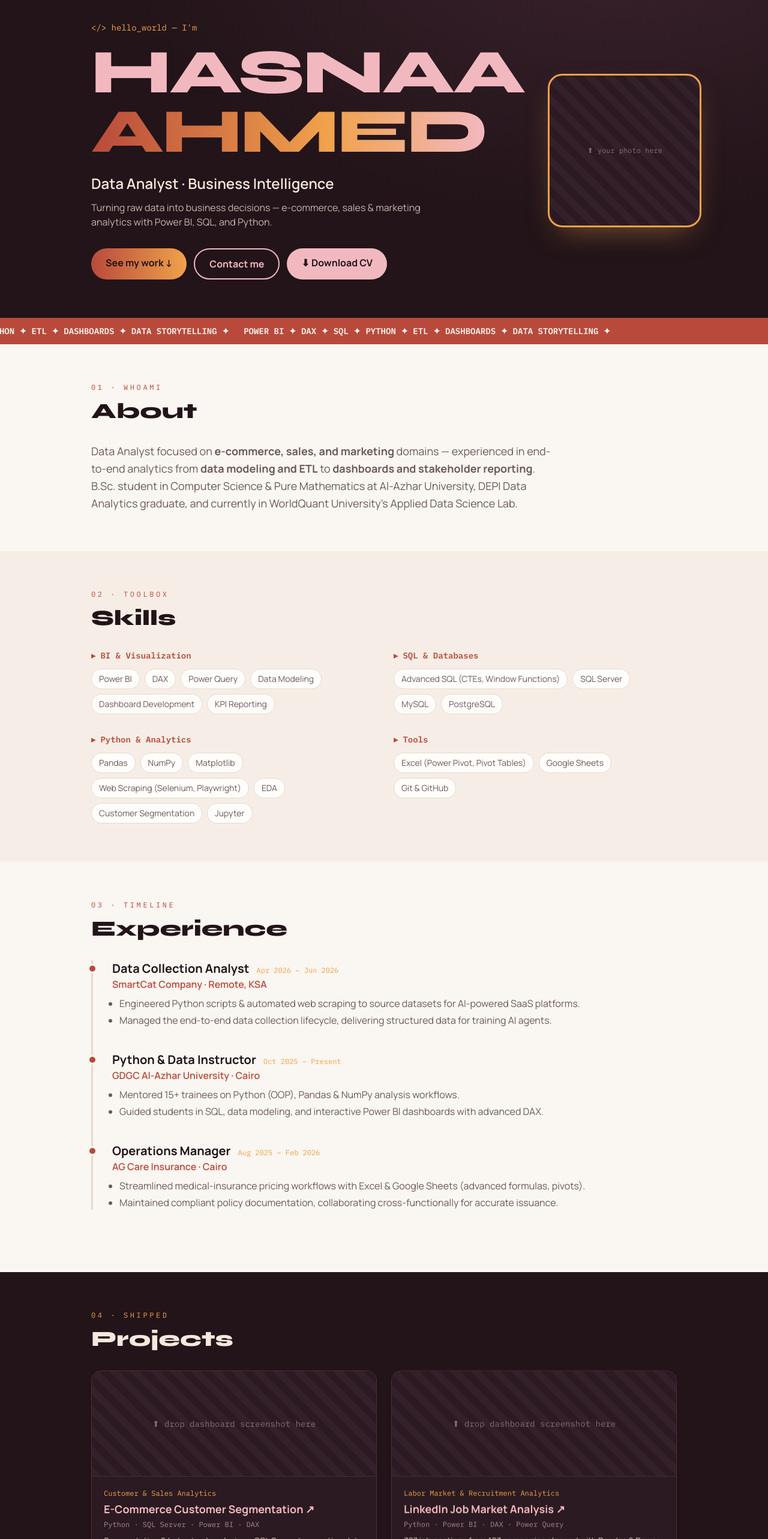
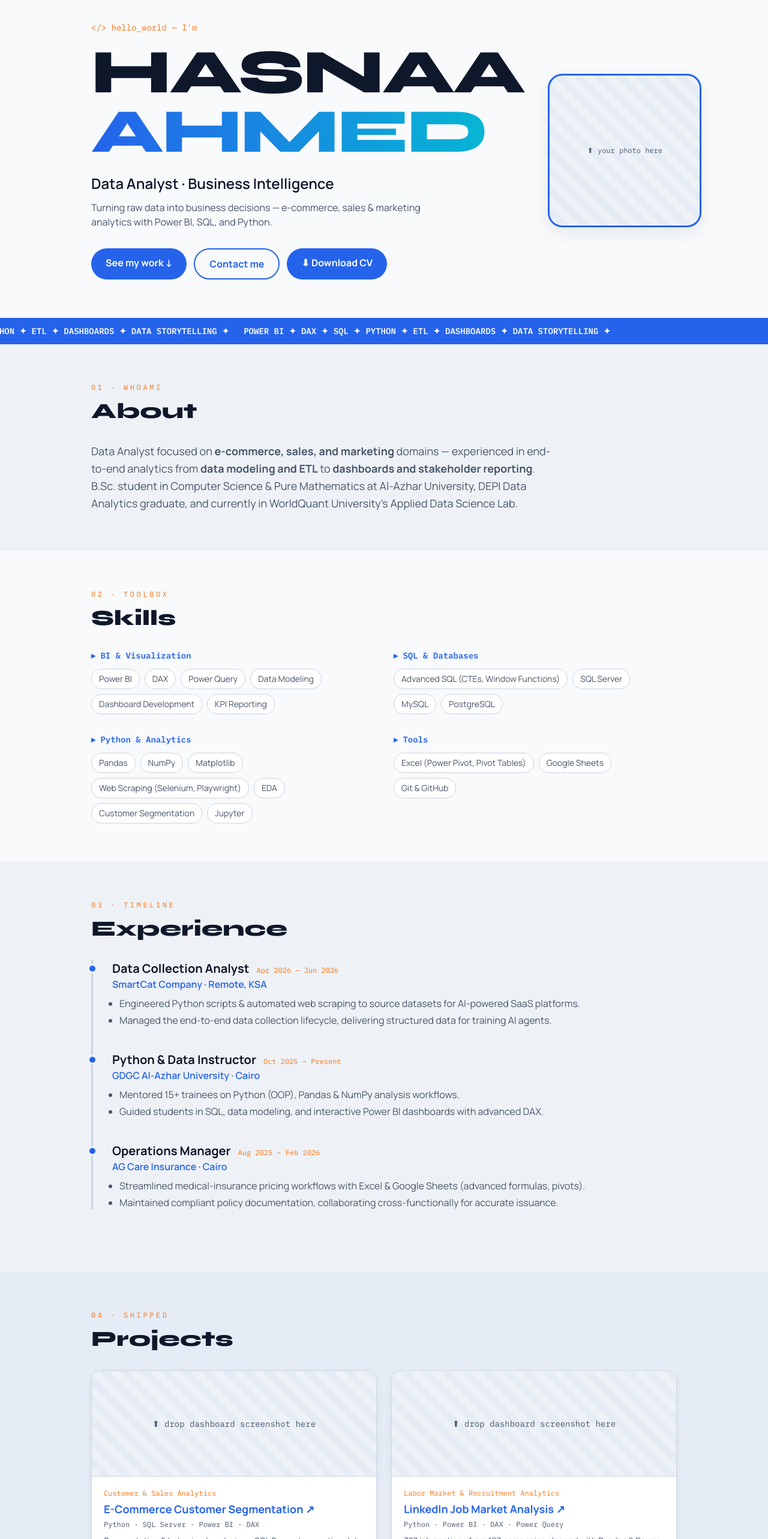
Before and after one commit to evehasnaa/hasnaa_portfolio, a React (Vite) app: page / in a window 1280 px wide. Shown: the part 60-2626 px from the top of the page at 60% size. Built offline with nearby package versions, Linux system fonts and the light colour scheme.

Commit message:
Refactor color system to modern SaaS light theme

```diff
--- a/src/App.jsx
+++ b/src/App.jsx
@@ -1,8 +1,10 @@
 import { useState, useEffect, useRef } from "react";
 import Certifications from "./components/Certifications";
 
-/* ─── Palette (from Hasnaa's photo: blush vest, cream hijab, brick wall, glow) ───
-   ink   #221419   brick #B94A3B   blush #F2B8C0   cream #F3E9DC   amber #F0A24B */
+/* ─── Design system ───
+   bg      #F8FAFC / #EEF2F7 / #E5ECF5     card #FFFFFF     border #CBD5E1
+   text    #0F172A (primary) / #475569 (secondary)
+   primary #2563EB   secondary #06B6D4   accent #F97316 */
 
 const LINKS = {
   linkedin: "https://www.linkedin.com/in/hasnaa-ahmed-data-analysis/",
@@ -45,35 +47,35 @@
 
   return (
     <div className="fixed inset-0 z-50 flex flex-col items-center justify-center overflow-hidden"
-      style={{ background: "radial-gradient(120% 120% at 50% 10%, #35202a 0%, #221419 55%, #170d11 100%)" }}>
+      style={{ background: "radial-gradient(120% 120% at 50% 10%, #1E293B 0%, #0F172A 55%, #0B1120 100%)" }}>
       {/* animated bars */}
       <div className="flex items-end gap-2 h-28 mb-8">
         {[0,1,2,3,4,5,6,7].map((i) => (
           <div key={i} className="w-4 rounded-t-md splash-bar"
             style={{
               animationDelay: `${i * 0.12}s`,
-              background: i % 3 === 0 ? "#B94A3B" : i % 3 === 1 ? "#F2B8C0" : "#F0A24B",
+              background: i % 3 === 0 ? "#2563EB" : i % 3 === 1 ? "#06B6D4" : "#F97316",
             }} />
         ))}
       </div>
 
-      <div className="font-mono text-sm md:text-base text-left w-72 md:w-96 min-h-[130px]" style={{ color: "#F3E9DC" }}>
+      <div className="font-mono text-sm md:text-base text-left w-72 md:w-96 min-h-[130px]" style={{ color: "#F8FAFC" }}>
         {BOOT_LINES.slice(0, lineIdx).map((l, i) => (
           <div key={i} className="boot-line" style={{ opacity: 0.55 + i * 0.1 }}>{l}</div>
         ))}
-        <div className="mt-3" style={{ color: "#F0A24B" }}>
+        <div className="mt-3" style={{ color: "#F97316" }}>
           loading insight… <span className="font-bold">{hex}</span> / x064
         </div>
-        <div className="mt-2 h-1.5 rounded-full overflow-hidden" style={{ background: "#3a2530" }}>
+        <div className="mt-2 h-1.5 rounded-full overflow-hidden" style={{ background: "#1E293B" }}>
           <div className="h-full rounded-full transition-all duration-100"
-            style={{ width: `${pct}%`, background: "linear-gradient(90deg,#B94A3B,#F0A24B,#F2B8C0)" }} />
+            style={{ width: `${pct}%`, background: "linear-gradient(90deg,#2563EB,#06B6D4)" }} />
         </div>
       </div>
 
       <p className="mt-8 text-center px-6 text-xl md:text-2xl font-bold tracking-tight"
-        style={{ color: "#F3E9DC", fontFamily: "'Syne',sans-serif" }}>
-        ⭐ <span style={{ color: "#F0A24B" }}>Stars</span> are the only KPI I can't build a{" "}
-        <span style={{ color: "#F2B8C0" }}>dashboard</span> for.
+        style={{ color: "#F8FAFC", fontFamily: "'Syne',sans-serif" }}>
+        ⭐ <span style={{ color: "#F97316" }}>Stars</span> are the only KPI I can't build a{" "}
+        <span style={{ color: "#06B6D4" }}>dashboard</span> for.
       </p>
 
     </div>
@@ -82,7 +84,7 @@
 
 /* ───────────────────────── Small helpers ───────────────────────── */
 const Eyebrow = ({ children }) => (
-  <div className="font-mono text-xs tracking-[0.3em] uppercase mb-3" style={{ color: "#B94A3B" }}>
+  <div className="font-mono text-xs tracking-[0.3em] uppercase mb-3" style={{ color: "#F97316" }}>
     {children}
   </div>
 );
@@ -114,7 +116,7 @@
     <section id={id} className="max-w-5xl mx-auto px-6 py-16">
       <Reveal>
         <Eyebrow>{eyebrow}</Eyebrow>
-        <h2 className="text-3xl md:text-4xl font-extrabold mb-8" style={{ fontFamily: "'Syne',sans-serif", color: "#221419" }}>
+        <h2 className="text-3xl md:text-4xl font-extrabold mb-8" style={{ fontFamily: "'Syne',sans-serif", color: "#0F172A" }}>
           {title}
         </h2>
       </Reveal>
@@ -126,7 +128,7 @@
 function Chip({ children }) {
   return (
     <span className="px-3 py-1.5 rounded-full text-sm font-medium transition-all duration-200 hover:-translate-y-0.5 hover:shadow-md"
-      style={{ background: "#FFFDFB", border: "1.5px solid #E7D8CC", color: "#6B5A56" }}>
+      style={{ background: "#FFFFFF", border: "1.5px solid #CBD5E1", color: "#475569" }}>
       {children}
     </span>
   );
@@ -134,7 +136,7 @@
 
 /* ───────────────────────── Confetti burst ───────────────────────── */
 function burst(x, y) {
-  const colors = ["#B94A3B", "#F2B8C0", "#F0A24B", "#F3E9DC"];
+  const colors = ["#2563EB", "#06B6D4", "#F97316", "#F8FAFC"];
   for (let i = 0; i < 22; i++) {
     const p = document.createElement("div");
     const s = 6 + Math.random() * 6;
@@ -179,17 +181,17 @@
       onClick={handle}
       onMouseMove={tilt}
       onMouseLeave={() => (ref.current.style.transform = "")}
-      className="relative text-left rounded-2xl p-5 w-full transition-transform duration-150"
-      style={{ background: "#2b1a21", border: "1.5px solid #4a2f3a" }}>
+      className="relative text-left rounded-2xl p-5 w-full transition-transform duration-150 lift-card"
+      style={{ background: "#FFFFFF", border: "1.5px solid #CBD5E1" }}>
       <div className="text-2xl mb-2">{icon}</div>
-      <div className="font-mono text-xs tracking-widest uppercase" style={{ color: "#F0A24B" }}>{label}</div>
-      <div className="font-semibold mt-1 break-all" style={{ color: "#F3E9DC" }}>{value}</div>
-      <div className="mt-3 text-xs font-mono" style={{ color: "#F2B8C0" }}>
+      <div className="font-mono text-xs tracking-widest uppercase" style={{ color: "#2563EB" }}>{label}</div>
+      <div className="font-semibold mt-1 break-all" style={{ color: "#0F172A" }}>{value}</div>
+      <div className="mt-3 text-xs font-mono" style={{ color: "#06B6D4" }}>
         {action === "copy" ? "tap to copy ⧉" : "tap to open ↗"}
       </div>
       {toast && (
         <div className="absolute -top-3 right-3 px-3 py-1 rounded-full text-xs font-bold toast-pop"
-          style={{ background: "#F0A24B", color: "#221419" }}>
+          style={{ background: "#F97316", color: "#FFFFFF" }}>
           Copied ✓
         </div>
       )}
@@ -213,19 +215,19 @@
       onMouseMove={tilt}
       onMouseLeave={() => (ref.current.style.transform = "")}
       className="proj-card block rounded-2xl overflow-hidden"
-      style={{ background: "#2b1a21", border: "1.5px solid #4a2f3a" }}>
+      style={{ background: "#FFFFFF", border: "1.5px solid #CBD5E1" }}>
       {/* 🖼️ image slot — replace src with your screenshot */}
       <div className="h-44 flex items-center justify-center font-mono text-sm"
-        style={{ background: "repeating-linear-gradient(45deg,#33202a,#33202a 12px,#2b1a21 12px,#2b1a21 24px)",
-                 color: "#8a6a75", borderBottom: "1.5px solid #4a2f3a" }}>
+        style={{ background: "repeating-linear-gradient(45deg,#EEF2F7,#EEF2F7 12px,#E5ECF5 12px,#E5ECF5 24px)",
+                 color: "#475569", borderBottom: "1.5px solid #CBD5E1" }}>
         {/* <img src="YOUR_SCREENSHOT.png" alt={p.title} className="w-full h-full object-cover" /> */}
         ⬆ drop dashboard screenshot here
       </div>
       <div className="p-5">
-        <div className="font-mono text-xs mb-1" style={{ color: "#F0A24B" }}>{p.tag}</div>
-        <h3 className="text-lg font-bold" style={{ color: "#F2B8C0" }}>{p.title} ↗</h3>
-        <div className="font-mono text-xs mt-1 mb-2" style={{ color: "#a98790" }}>{p.tools}</div>
-        <p className="text-sm leading-relaxed" style={{ color: "#d9c3bd" }}>{p.desc}</p>
+        <div className="font-mono text-xs mb-1" style={{ color: "#F97316" }}>{p.tag}</div>
+        <h3 className="text-lg font-bold" style={{ color: "#2563EB" }}>{p.title} ↗</h3>
+        <div className="font-mono text-xs mt-1 mb-2" style={{ color: "#475569" }}>{p.tools}</div>
+        <p className="text-sm leading-relaxed" style={{ color: "#475569" }}>{p.desc}</p>
       </div>
     </a>
   );
@@ -271,7 +273,7 @@
   const [entered, setEntered] = useState(false);
 
   return (
-    <div style={{ background: "#FAF6F1", fontFamily: "'Manrope',sans-serif" }} className="min-h-screen">
+    <div style={{ background: "#F8FAFC", fontFamily: "'Manrope',sans-serif" }} className="min-h-screen">
       <style>{`
         @import url('https://fonts.googleapis.com/css2?family=Syne:wght@700;800&family=Manrope:wght@400;600;700&family=IBM+Plex+Mono:wght@400;600&display=swap');
         html { scroll-behavior: smooth; }
@@ -287,53 +289,55 @@
         @keyframes heroIn { from { opacity: 0; transform: translateY(26px);} to { opacity: 1;} }
         .marquee { animation: slide 18s linear infinite; }
         @keyframes slide { from { transform: translateX(0);} to { transform: translateX(-50%);} }
-        .proj-card { transition: transform .25s cubic-bezier(.2,.9,.3,1), box-shadow .25s ease; will-change: transform; box-shadow: 0 4px 14px -10px rgba(0,0,0,.35); }
-        .proj-card:hover { box-shadow: 0 18px 40px -18px rgba(185,74,59,.45); }
-        .lift-card { transition: transform .3s ease, box-shadow .3s ease; box-shadow: 0 2px 12px -8px rgba(34,20,25,.10); }
-        .lift-card:hover { transform: translateY(-4px); box-shadow: 0 16px 32px -18px rgba(34,20,25,.22); }
+        .proj-card { transition: transform .25s cubic-bezier(.2,.9,.3,1), box-shadow .25s ease; will-change: transform; box-shadow: 0 4px 14px rgba(15,23,42,.06); }
+        .proj-card:hover { box-shadow: 0 10px 30px rgba(15,23,42,.08); }
+        .lift-card { transition: transform .3s ease, box-shadow .3s ease; box-shadow: 0 4px 14px rgba(15,23,42,.06); }
+        .lift-card:hover { transform: translateY(-4px); box-shadow: 0 10px 30px rgba(15,23,42,.08); }
         .reveal { opacity: 0; transform: translateY(18px); transition: opacity .7s ease, transform .7s cubic-bezier(.2,.9,.3,1); }
         .reveal-in { opacity: 1; transform: none; }
+        .btn-primary { background: #2563EB; }
+        .btn-primary:hover { background: #06B6D4; }
+        .btn-outline { border: 2px solid #2563EB; color: #2563EB; }
+        .btn-outline:hover { background: #2563EB; color: #FFFFFF; }
         @media (prefers-reduced-motion: reduce) { *,*::before,*::after { animation: none !important; transition: none !important; } .reveal { opacity: 1; transform: none; } }
       `}</style>
 
       {!entered && <Splash onDone={() => setEntered(true)} />}
 
       {/* ── HERO ── */}
-      <header className="relative overflow-hidden"
-        style={{ background: "radial-gradient(110% 130% at 80% -10%, #3a222c 0%, #221419 60%)" }}>
+      <header className="relative overflow-hidden" style={{ background: "#F8FAFC" }}>
         <div className={`max-w-5xl mx-auto px-6 pt-24 pb-16 flex flex-col md:flex-row items-center gap-10 ${entered ? "hero-in" : ""}`}>
           <div className="flex-1">
-          <div className="font-mono text-sm mb-4" style={{ color: "#F0A24B" }}>
+          <div className="font-mono text-sm mb-4" style={{ color: "#F97316" }}>
             {"</>"} hello_world — I'm
           </div>
           <h1 className="font-extrabold leading-[0.95] tracking-tight"
             style={{ fontFamily: "'Syne',sans-serif", fontSize: "clamp(3rem,9vw,6.5rem)" }}>
-            <span style={{ color: "#F2B8C0" }}>HASNAA</span>{" "}
+            <span style={{ color: "#0F172A" }}>HASNAA</span>{" "}
             <span style={{
-              background: "linear-gradient(90deg,#B94A3B 0%,#F0A24B 60%,#F2B8C0 100%)",
+              background: "linear-gradient(90deg,#2563EB 0%,#06B6D4 100%)",
               WebkitBackgroundClip: "text", backgroundClip: "text", color: "transparent" }}>
               AHMED
             </span>
           </h1>
-          <p className="mt-5 text-lg md:text-2xl font-semibold" style={{ color: "#F3E9DC" }}>
+          <p className="mt-5 text-lg md:text-2xl font-semibold" style={{ color: "#0F172A" }}>
             Data Analyst · Business Intelligence
           </p>
-          <p className="mt-3 max-w-xl" style={{ color: "#cbb3ad" }}>
+          <p className="mt-3 max-w-xl" style={{ color: "#475569" }}>
             Turning raw data into business decisions — e-commerce, sales & marketing analytics
             with Power BI, SQL, and Python.
           </p>
           <div className="flex flex-wrap gap-3 mt-8">
-            <a href="#projects" className="px-6 py-3 rounded-full font-bold transition-transform hover:scale-105"
-              style={{ background: "linear-gradient(90deg,#B94A3B,#F0A24B)", color: "#221419" }}>
+            <a href="#projects" className="btn-primary px-6 py-3 rounded-full font-bold transition-all hover:scale-105"
+              style={{ color: "#FFFFFF" }}>
               See my work ↓
             </a>
-            <a href="#contact" className="px-6 py-3 rounded-full font-bold transition-transform hover:scale-105"
-              style={{ border: "2px solid #F2B8C0", color: "#F2B8C0" }}>
+            <a href="#contact" className="btn-outline px-6 py-3 rounded-full font-bold transition-all hover:scale-105">
               Contact me
             </a>
             <a href="https://drive.google.com/file/d/1mzRL_Ayhu5aZETCfj3oIpQpNrkqe2JyC/view" target="_blank" rel="noreferrer"
-              className="px-6 py-3 rounded-full font-bold transition-transform hover:scale-105"
-              style={{ background: "#F2B8C0", color: "#221419" }}>
+              className="btn-primary px-6 py-3 rounded-full font-bold transition-all hover:scale-105"
+              style={{ color: "#FFFFFF" }}>
               ⬇ Download CV
             </a>
           </div>
@@ -341,16 +345,16 @@
 
           {/* 🖼️ personal photo slot — replace src with your photo */}
           <div className="w-56 h-56 md:w-64 md:h-64 shrink-0 rounded-3xl overflow-hidden flex items-center justify-center font-mono text-xs text-center p-4"
-            style={{ border: "3px solid #F0A24B", background: "repeating-linear-gradient(45deg,#33202a,#33202a 12px,#2b1a21 12px,#2b1a21 24px)",
-                     color: "#8a6a75", boxShadow: "0 20px 50px -20px rgba(240,162,75,.5)" }}>
+            style={{ border: "3px solid #2563EB", background: "repeating-linear-gradient(45deg,#EEF2F7,#EEF2F7 12px,#E5ECF5 12px,#E5ECF5 24px)",
+                     color: "#475569", boxShadow: "0 10px 30px rgba(15,23,42,.08)" }}>
             {/* <img src="YOUR_PHOTO.jpg" alt="Hasnaa Ahmed" className="w-full h-full object-cover" /> */}
             ⬆ your photo here
           </div>
         </div>
 
         {/* marquee strip */}
-        <div className="overflow-hidden py-3" style={{ background: "#B94A3B" }}>
-          <div className="marquee whitespace-nowrap font-mono text-sm font-semibold" style={{ color: "#FAF6F1" }}>
+        <div className="overflow-hidden py-3" style={{ background: "#2563EB" }}>
+          <div className="marquee whitespace-nowrap font-mono text-sm font-semibold" style={{ color: "#F8FAFC" }}>
             {Array(2).fill("POWER BI ✦ DAX ✦ SQL ✦ PYTHON ✦ ETL ✦ DASHBOARDS ✦ DATA STORYTELLING ✦ ").map((s, i) => (
               <span key={i} className="mx-2">{s}</span>
             ))}
@@ -359,58 +363,60 @@
       </header>
 
       {/* ── ABOUT ── */}
+      <div style={{ background: "#EEF2F7" }}>
         <Section id="about" eyebrow="01 · whoami" title="About">
-        <p className="text-lg leading-relaxed max-w-3xl" style={{ color: "#6B5A56" }}>
+          <p className="text-lg leading-relaxed max-w-3xl" style={{ color: "#475569" }}>
             Data Analyst focused on <b>e-commerce, sales, and marketing</b> domains — experienced in
             end-to-end analytics from <b>data modeling and ETL</b> to <b>dashboards and stakeholder
             reporting</b>. B.Sc. student in Computer Science & Pure Mathematics at Al-Azhar University,
             DEPI Data Analytics graduate, and currently in WorldQuant University's Applied Data Science Lab.
           </p>
         </Section>
+      </div>
 
       {/* ── SKILLS ── */}
-      <div style={{ background: "#F6EEE6" }}>
       <Section id="skills" eyebrow="02 · toolbox" title="Skills">
         <div className="grid md:grid-cols-2 gap-8">
           {Object.entries(SKILLS).map(([cat, items]) => (
             <div key={cat}>
-                <div className="font-mono text-sm font-semibold mb-3" style={{ color: "#B94A3B" }}>▸ {cat}</div>
+              <div className="font-mono text-sm font-semibold mb-3" style={{ color: "#2563EB" }}>▸ {cat}</div>
               <div className="flex flex-wrap gap-2">{items.map((s) => <Chip key={s}>{s}</Chip>)}</div>
+            </div>
+          ))}
+        </div>
+      </Section>
+
+      {/* ── EXPERIENCE ── */}
+      <div style={{ background: "#EEF2F7" }}>
+        <Section id="experience" eyebrow="03 · timeline" title="Experience">
+          <div className="relative pl-6" style={{ borderLeft: "3px solid #CBD5E1" }}>
+            {EXPERIENCE.map((e, i) => (
+              <div key={i} className="mb-10 relative">
+                <div className="absolute -left-[33px] top-1.5 w-4 h-4 rounded-full"
+                  style={{ background: "#2563EB", border: "3px solid #EEF2F7" }} />
+                <div className="flex flex-wrap items-baseline gap-x-3 pl-2">
+                  <h3 className="text-xl font-bold" style={{ color: "#0F172A" }}>{e.role}</h3>
+                  <span className="font-mono text-xs" style={{ color: "#F97316" }}>{e.date}</span>
+                </div>
+                <div className="font-semibold mb-2 pl-2" style={{ color: "#2563EB" }}>{e.org}</div>
+                <ul className="list-disc ml-5 space-y-1" style={{ color: "#475569" }}>
+                  {e.points.map((p, j) => <li key={j}>{p}</li>)}
+                </ul>
               </div>
             ))}
           </div>
         </Section>
       </div>
 
-      {/* ── EXPERIENCE ── */}
-      <Section id="experience" eyebrow="03 · timeline" title="Experience">
-        <div className="relative pl-6" style={{ borderLeft: "3px solid #E7D8CC" }}>
-          {EXPERIENCE.map((e, i) => (
-            <div key={i} className="mb-10 relative">
-              <div className="absolute -left-[33px] top-1.5 w-4 h-4 rounded-full"
-                style={{ background: "#B94A3B", border: "3px solid #FAF6F1" }} />
-              <div className="flex flex-wrap items-baseline gap-x-3 pl-2">
-                <h3 className="text-xl font-bold" style={{ color: "#221419" }}>{e.role}</h3>
-                <span className="font-mono text-xs" style={{ color: "#F0A24B" }}>{e.date}</span>
-              </div>
-              <div className="font-semibold mb-2 pl-2" style={{ color: "#B94A3B" }}>{e.org}</div>
-              <ul className="list-disc ml-5 space-y-1" style={{ color: "#6B5A56" }}>
-                {e.points.map((p, j) => <li key={j}>{p}</li>)}
-              </ul>
-            </div>
-          ))}
-        </div>
-      </Section>
-
       {/* ── PROJECTS ── */}
-      <div style={{ background: "#221419" }}>
+      <div style={{ background: "#E5ECF5" }}>
         <section id="projects" className="max-w-5xl mx-auto px-6 py-16">
           <Reveal>
-            <div className="font-mono text-xs tracking-[0.3em] uppercase mb-3" style={{ color: "#F0A24B" }}>
+            <div className="font-mono text-xs tracking-[0.3em] uppercase mb-3" style={{ color: "#F97316" }}>
               04 · shipped
             </div>
             <h2 className="text-3xl md:text-4xl font-extrabold mb-8"
-              style={{ fontFamily: "'Syne',sans-serif", color: "#F3E9DC" }}>
+              style={{ fontFamily: "'Syne',sans-serif", color: "#0F172A" }}>
               Projects
             </h2>
           </Reveal>
@@ -427,35 +433,33 @@
       {/* ── EDUCATION ── */}
       <Section id="education" eyebrow="05 · learning" title="Education">
         <div className="grid md:grid-cols-2 gap-6">
-          <div className="rounded-2xl p-5 lift-card" style={{ background: "#FFFDFB", border: "1.5px solid #E7D8CC" }}>
-            <div className="font-mono text-xs mb-2" style={{ color: "#B94A3B" }}>DEGREE</div>
-            <p className="font-bold" style={{ color: "#221419" }}>B.Sc. Computer Science & Pure Mathematics</p>
-            <p style={{ color: "#6B5A56" }}>Al-Azhar University · 2022 – 2027</p>
+          <div className="rounded-2xl p-5 lift-card" style={{ background: "#FFFFFF", border: "1.5px solid #CBD5E1" }}>
+            <div className="font-mono text-xs mb-2" style={{ color: "#F97316" }}>DEGREE</div>
+            <p className="font-bold" style={{ color: "#0F172A" }}>B.Sc. Computer Science & Pure Mathematics</p>
+            <p style={{ color: "#475569" }}>Al-Azhar University · 2022 – 2027</p>
           </div>
-          <div className="rounded-2xl p-5 lift-card" style={{ background: "#FFFDFB", border: "1.5px solid #E7D8CC" }}>
-            <div className="font-mono text-xs mb-2" style={{ color: "#B94A3B" }}>PROGRAM</div>
-            <p className="font-bold" style={{ color: "#221419" }}>Applied Data Science Lab</p>
-            <p style={{ color: "#5a4a44" }}>WorldQuant University · 2026 – Present</p>
+          <div className="rounded-2xl p-5 lift-card" style={{ background: "#FFFFFF", border: "1.5px solid #CBD5E1" }}>
+            <div className="font-mono text-xs mb-2" style={{ color: "#F97316" }}>PROGRAM</div>
+            <p className="font-bold" style={{ color: "#0F172A" }}>Applied Data Science Lab</p>
+            <p style={{ color: "#475569" }}>WorldQuant University · 2026 – Present</p>
           </div>
         </div>
       </Section>
 
       {/* ── CERTIFICATIONS ── */}
-      <div style={{ background: "#F6EEE6" }}>
       <Certifications />
-      </div>
 
       {/* ── CONTACT ── */}
-      <div style={{ background: "radial-gradient(110% 120% at 50% 110%, #3a222c 0%, #221419 60%)" }}>
+      <div style={{ background: "#EEF2F7" }}>
         <section id="contact" className="max-w-5xl mx-auto px-6 py-16">
-          <div className="font-mono text-xs tracking-[0.3em] uppercase mb-3" style={{ color: "#F0A24B" }}>
+          <div className="font-mono text-xs tracking-[0.3em] uppercase mb-3" style={{ color: "#F97316" }}>
             06 · ping me
           </div>
           <h2 className="text-3xl md:text-4xl font-extrabold mb-2"
-            style={{ fontFamily: "'Syne',sans-serif", color: "#F3E9DC" }}>
+            style={{ fontFamily: "'Syne',sans-serif", color: "#0F172A" }}>
             Let's build something with data.
           </h2>
-          <p className="mb-8 font-mono text-sm" style={{ color: "#a98790" }}>
+          <p className="mb-8 font-mono text-sm" style={{ color: "#475569" }}>
             response_time ≈ faster than a Power BI refresh 😉
           </p>
           <div className="grid sm:grid-cols-2 lg:grid-cols-4 gap-4">
@@ -464,11 +468,15 @@
             <ContactCard icon="💼" label="LinkedIn" value="hasnaa-ahmed-data-analysis" action="open" href={LINKS.linkedin} />
             <ContactCard icon="💻" label="GitHub" value="evehasnaa" action="open" href={LINKS.github} />
           </div>
-          <footer className="mt-14 pt-6 text-center font-mono text-xs"
-            style={{ borderTop: "1px solid #4a2f3a", color: "#8a6a75" }}>
+        </section>
+      </div>
+
+      {/* ── FOOTER ── */}
+      <div style={{ background: "#E5ECF5" }}>
+        <footer className="max-w-5xl mx-auto px-6 py-6 text-center font-mono text-xs"
+          style={{ borderTop: "1px solid #CBD5E1", color: "#475569" }}>
           © 2026 Hasnaa Ahmed — built with ☕ and way too many SELECT statements.
         </footer>
-        </section>
       </div>
     </div>
   );
```
Also changed, not shown: src/components/Certifications.jsx (+16 -16 lines). Lines whose indentation alone changed are shown as unchanged.
